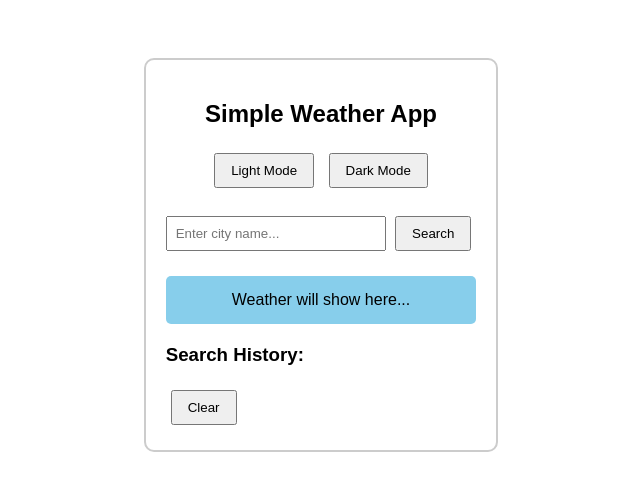
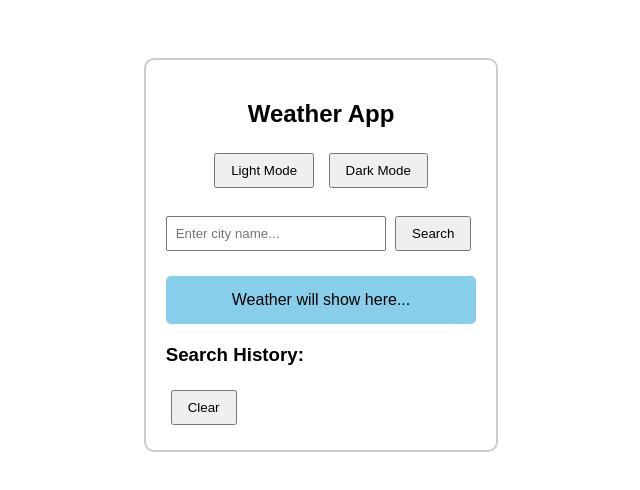
Before and after one commit to Lakshiscoding/Weather-App-WebDev, a plain HTML site: page index.html in a window 1280 px wide. Shown: the whole page, without its empty margins (319-959 px from the left). Drawn offline with Linux system fonts and the light colour scheme.

Commit message:
Weather-App

```diff
--- a/index.html
+++ b/index.html
@@ -55,7 +55,7 @@
 <body class="light" id="pageBody">
 
     <div class="container">
-        <h2>Simple Weather App</h2>
+        <h2>Weather App</h2>
 
         <button onclick="changeTheme('light')">Light Mode</button>
         <button onclick="changeTheme('dark')">Dark Mode</button>
```
